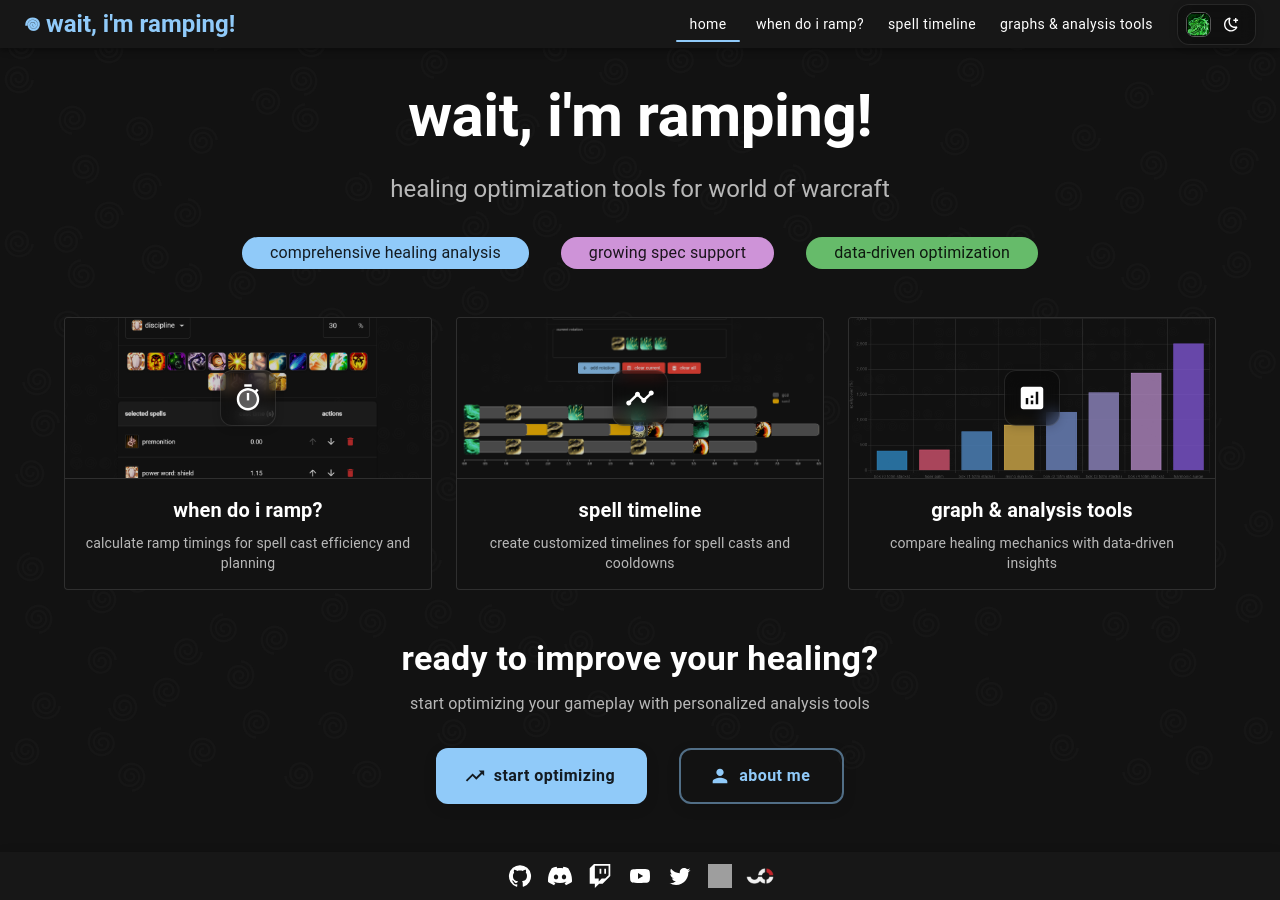
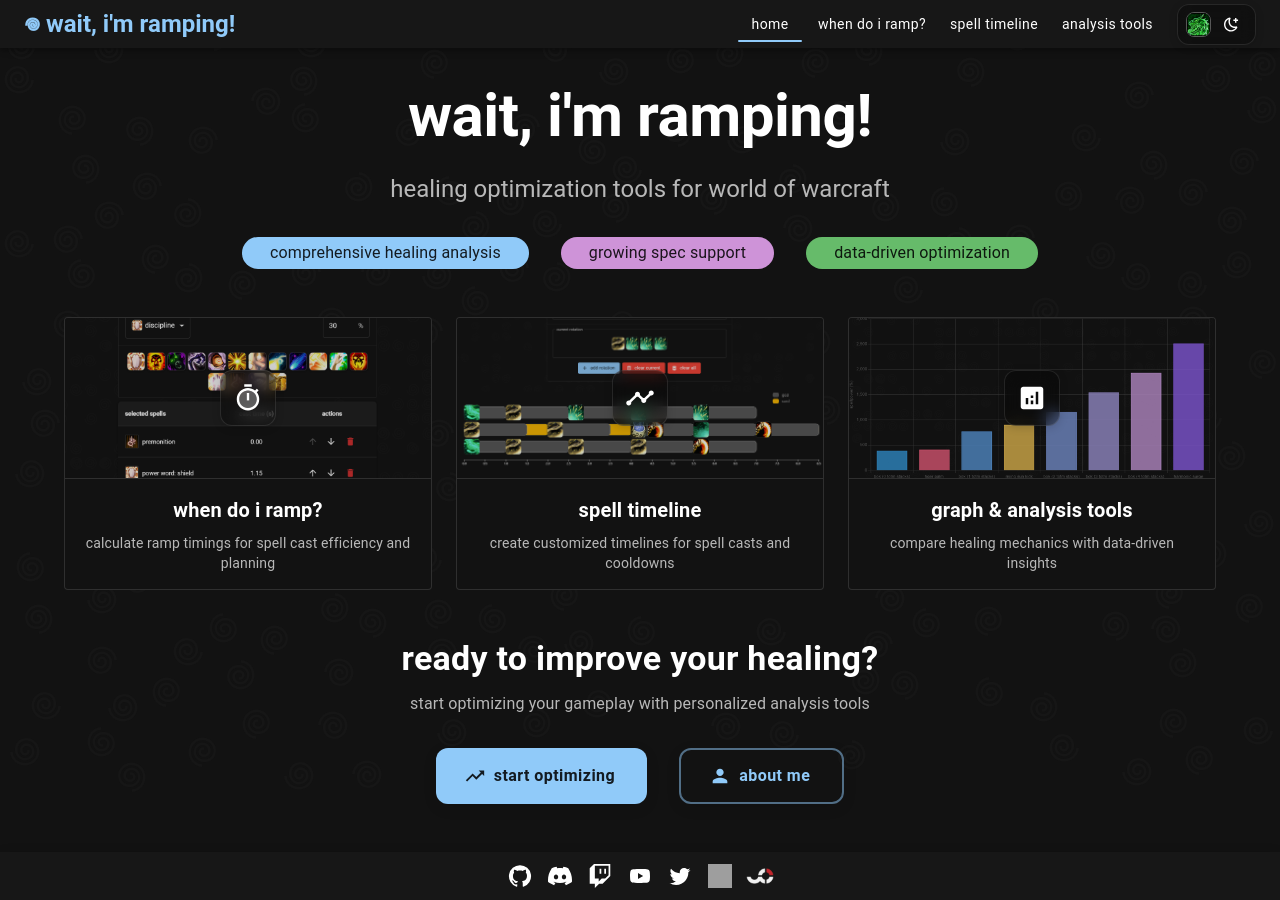
Before and after one commit to lolswirl/wait-im-ramping, a React (Create React App) app: page / in a window 1280 px wide. Built offline with nearby package versions, Linux system fonts and the light colour scheme; grey boxes are pictures that could not be loaded; the HTML template or start-up script is replaced by a standard one.

Commit message:
change keyword from graphs to analysis (#18)

```diff
--- a/src/App.tsx
+++ b/src/App.tsx
@@ -15,7 +15,7 @@ import tileTransparent from "./assets/tile_transparent.png";
 import tileInverted from "./assets/tile_inverted.png";
 
 import { useThemeContext } from './context/ThemeContext.tsx';
-import { graphPages } from "./pages/graphs/GraphPages.tsx";
+import { analysisPages } from "./pages/analysis/AnalysisPages.tsx";
 import MissingIcons from "./components/MissingIcons/MissingIcons.tsx";
 
 function App() {
@@ -46,7 +46,7 @@ function App() {
                 <Route path="/when-do-i-ramp" element={<WhenDoIRamp />} />
                 <Route path="/timeline" element={<Timeline />} />
                 <Route path="/missing" element={<MissingIcons />} />
-                {graphPages.map(({ path, element }) => (
+                {analysisPages.map(({ path, element }) => (
                   <Route key={path} path={path} element={element} />
                 ))}
               </Routes>
--- a/src/components/AppBar/AppBar.tsx
+++ b/src/components/AppBar/AppBar.tsx
@@ -47,7 +47,7 @@ const pages = [
     { label: "Home", path: "/" },
     { label: "When do I ramp?", path: "/when-do-i-ramp" },
     { label: "Spell Timeline", path: "/timeline" },
-    { label: "Graphs & Analysis Tools", path: "/graphs" },
+    { label: "Analysis Tools", path: "/analysis" },
 ];
 
 function ResponsiveAppBar() {
@@ -101,8 +101,8 @@ function ResponsiveAppBar() {
             {/* mobile nav */}
             <List sx={{ px: 1, py: 2 }}>
                 {pages.map(({ label, path }) => {
-                    const isActive = path === "/graphs"
-                        ? location.pathname.startsWith("/graphs")
+                    const isActive = path === "/analysis"
+                        ? location.pathname.startsWith("/analysis")
                         : location.pathname === path;
 
                     return (
@@ -259,8 +259,8 @@ function ResponsiveAppBar() {
                         {/* desktop navigation */}
                         <Box sx={{ display: { xs: "none", md: "flex" }, alignItems: "center", gap: 1 }}>
                             {pages.map(({ label, path }) => {
-                                const isActive = path === "/graphs"
-                                    ? location.pathname.startsWith("/graphs")
+                                const isActive = path === "/analysis"
+                                    ? location.pathname.startsWith("/analysis")
                                     : location.pathname === path;
 
                                 return (
--- a/src/pages/graphs/Graphs.tsx
+++ b/src/pages/Analysis.tsx
@@ -10,41 +10,68 @@ import {
     Grid,
 } from "@mui/material";
 import { useNavigate } from "react-router-dom";
-import { graphPages } from "./GraphPages.tsx";
-import { getCapsMode, GetTitle } from "../../util/stringManipulation.tsx";
-import PageTitle from "../../components/PageTitle/PageTitle.tsx";
+import { analysisPages, AnalysisPage } from "./analysis/AnalysisPages.tsx";
+import { getCapsMode, GetTitle } from "../util/stringManipulation.tsx";
+import PageTitle from "../components/PageTitle/PageTitle.tsx";
 
-const title = "Graphs & Analysis Tools";
+import WhenDoIRamp from "./WhenDoIRamp.tsx";
+import Timeline from "./Timeline.tsx"
+import wdirPreview from '../assets/previews/when-do-i-ramp.png';
+import spellTimelinePreview from '../assets/previews/timeline.png';
 
-const Graphs = () => {
+const title = "Analysis Tools";
+
+const Analysis = () => {
     const navigate = useNavigate();
     const [selectedTags, setSelectedTags] = useState<string[]>([]);
 
-    const filteredGraphPages = graphPages.filter(
-        (graph) => graph.label.toLowerCase() !== "graphs"
+    const pages: AnalysisPage[] = [
+        ...analysisPages,
+        {
+            label: "When Do I Ramp?",
+            path: "/when-do-i-ramp",
+            element: <WhenDoIRamp />,
+            preview: wdirPreview,
+            description: "Calculate ramp timings for spell cast efficiency and planning",
+            tags: ["Healing", "Damage", "Rotation"],
+            createdDate: "2025-02-28"
+        },
+        {
+            label: "Spell Timeline",
+            path: "/timeline",
+            element: <Timeline />,
+            preview: spellTimelinePreview,
+            description: "Create customized timelines for spell casts and cooldowns",
+            tags: ["Healing", "Damage", "Rotation"],
+            createdDate: "2025-03-10"
+        },
+    ];
+
+    const filteredAnalysisPages = pages.filter(
+        (tool) => tool.label.toLowerCase() !== "analysis"
     );
 
     const allTags = useMemo(() => {
         const tags = new Set<string>();
-        filteredGraphPages.forEach(graph => {
-            graph.tags.forEach(tag => tags.add(tag));
+        filteredAnalysisPages.forEach(tool => {
+            tool.tags.forEach(tag => tags.add(tag));
         });
         return Array.from(tags).sort((a, b) => a.toLowerCase().localeCompare(b.toLowerCase()));
-    }, [filteredGraphPages]);
+    }, [filteredAnalysisPages]);
 
     const displayedPages = useMemo(() => {
-        let filtered = filteredGraphPages;
+        let filtered = filteredAnalysisPages;
 
         if (selectedTags.length > 0) {
-            filtered = filtered.filter(graph =>
-                selectedTags.every(selectedTag => graph.tags.includes(selectedTag))
+            filtered = filtered.filter(tool =>
+                selectedTags.every(selectedTag => tool.tags.includes(selectedTag))
             );
         }
 
         return filtered.sort((a, b) =>
             new Date(b.createdDate).getTime() - new Date(a.createdDate).getTime()
         );
-    }, [filteredGraphPages, selectedTags]);
+    }, [filteredAnalysisPages, selectedTags]);
 
     const handleTagToggle = (tag: string) => {
         setSelectedTags(prev =>
@@ -106,7 +133,7 @@ const Graphs = () => {
                     {selectedTags.length > 0 && (
                         <>
                             <Typography variant="caption" color="text.secondary" sx={{ ml: 1 }}>
-                                {GetTitle(`${displayedPages.length} of ${filteredGraphPages.length} tools`)}
+                                {GetTitle(`${displayedPages.length} of ${filteredAnalysisPages.length} tools`)}
                             </Typography>
                             <Chip
                                 label={GetTitle(`Clear (${selectedTags.length})`)}
@@ -122,10 +149,10 @@ const Graphs = () => {
             </Box>
 
             <Grid container spacing={3}>
-                {displayedPages.map((graph) => {
+                {displayedPages.map((tool) => {
 
                     return (
-                        <Grid item xs={12} sm={6} md={4} key={graph.path}>
+                        <Grid item xs={12} sm={6} md={4} key={tool.path}>
                             <Card
                                 variant="outlined"
                                 sx={{
@@ -141,7 +168,7 @@ const Graphs = () => {
                                 }}
                             >
                                 <CardActionArea
-                                    onClick={() => navigate(graph.path)}
+                                    onClick={() => navigate(tool.path)}
                                     sx={{ height: '100%', display: 'flex', flexDirection: 'column', alignItems: 'stretch' }}
                                 >
                                     <Box
@@ -159,7 +186,7 @@ const Graphs = () => {
                                         <Box sx={{
                                             position: 'absolute',
                                             inset: 0,
-                                            backgroundImage: `url(${graph.preview})`,
+                                            backgroundImage: `url(${tool.preview})`,
                                             backgroundSize: 'cover',
                                             backgroundPosition: 'center',
                                             opacity: 0.8,
@@ -183,7 +210,7 @@ const Graphs = () => {
                                             boxShadow: '0 2px 8px rgba(0,0,0,0.15)',
                                             border: '1px solid rgba(255,255,255,0.1)'
                                         }}>
-                                            {formatDate(graph.createdDate)}
+                                            {formatDate(tool.createdDate)}
                                         </Box>
                                     </Box>
 
@@ -202,7 +229,7 @@ const Graphs = () => {
                                                 lineHeight: 1.3
                                             }}
                                         >
-                                            {GetTitle(graph.label)}
+                                            {GetTitle(tool.label)}
                                         </Typography>
 
                                         <Typography
@@ -218,11 +245,11 @@ const Graphs = () => {
                                                 flexGrow: 1
                                             }}
                                         >
-                                            {GetTitle(graph.description)}
+                                            {GetTitle(tool.description)}
                                         </Typography>
 
                                         <Box sx={{ display: 'flex', gap: 0.5, flexWrap: 'wrap', mt: 'auto' }}>
-                                            {graph.tags.sort((a, b) => a.toLowerCase().localeCompare(b.toLowerCase())).map((tag) => (
+                                            {tool.tags.sort((a, b) => a.toLowerCase().localeCompare(b.toLowerCase())).map((tag) => (
                                                 <Chip
                                                     key={tag}
                                                     label={GetTitle(tag)}
@@ -258,4 +285,4 @@ const Graphs = () => {
     );
 };
 
-export default Graphs;
+export default Analysis;
--- a/src/pages/graphs/GraphPages.tsx
+++ b/src/pages/analysis/AnalysisPages.tsx
@@ -1,4 +1,4 @@
-import Graphs from "./Graphs.tsx";
+import Analysis from "../Analysis.tsx";
 import AbsorbVsDRCompare from "./AbsorbVsDRCompare.tsx";
 import SheilunVSJadeEmpowerment from "./SheilunVSJadeEmpowerment.tsx";
 import JadeEmpowermentVsDocJ from "./JadeEmpowermentVsDocJ.tsx";
@@ -14,7 +14,7 @@ import jadeEmpowermentDocjPreview from '../../assets/previews/jade-empowerment-d
 import stSpinningPreview from '../../assets/previews/st-spinning.png';
 import harmonicSurgePreview from '../../assets/previews/harmonic-surge.png';
 
-export interface GraphPage {
+export interface AnalysisPage {
   label: string;
   path: string;
   element: React.ReactElement;
@@ -24,11 +24,11 @@ export interface GraphPage {
   createdDate: string;
 }
 
-export const graphPages: GraphPage[] = [
+export const analysisPages: AnalysisPage[] = [
   {
-    label: "Graphs",
-    path: "/graphs",
-    element: <Graphs />,
+    label: "Analysis",
+    path: "/analysis",
+    element: <Analysis />,
     preview: "",
     description: "",
     tags: [],
@@ -36,7 +36,7 @@ export const graphPages: GraphPage[] = [
   },
   {
     label: "Absorb vs. Damage Reduction",
-    path: "/graphs/external-comparison",
+    path: "/analysis/external-comparison",
     element: <AbsorbVsDRCompare />,
     preview: externalComparisonPreview,
     description: "Compare the effectiveness of Damage Reduction to find how damage can scale past Absorbs",
@@ -45,7 +45,7 @@ export const graphPages: GraphPage[] = [
   },
   {
     label: "Sheilun's Gift vs. Jade Empowerment",
-    path: "/graphs/jade-empowerment-sheiluns",
+    path: "/analysis/jade-empowerment-sheiluns",
     element: <SheilunVSJadeEmpowerment />,
     preview: jadeEmpowermentSheilunsPreview,
     description: "Analyze the spellpower differences between Sheilun's Gift's stacks and Jade Empowerment's chaining",
@@ -54,7 +54,7 @@ export const graphPages: GraphPage[] = [
   },
   {
     label: "Jade Empowerment vs. Dance of Chi-Ji",
-    path: "/graphs/jade-empowerment-docj",
+    path: "/analysis/jade-empowerment-docj",
     element: <JadeEmpowermentVsDocJ />,
     preview: jadeEmpowermentDocjPreview,
     description: "Compare the spellpower output of Jade Empowerment and Dance of Chi-Ji on different target counts",
@@ -63,7 +63,7 @@ export const graphPages: GraphPage[] = [
   },
   {
     label: "Single Target Rotation vs. Spinning Crane Kick",
-    path: "/graphs/st-spinning",
+    path: "/analysis/st-spinning",
     element: <STvsSCK />,
     preview: stSpinningPreview,
     description: "Evaluate simulated single target rotation damage output compared to Spinning Crane Kick",
@@ -72,7 +72,7 @@ export const graphPages: GraphPage[] = [
   },
   {
     label: "Harmonic Surge",
-    path: "/graphs/harmonic-surge",
+    path: "/analysis/harmonic-surge",
     element: <HarmonicSurge />,
     preview: harmonicSurgePreview,
     description: "Analyze Harmonic Surge's spellpower output compared to the other Ancient Teachings abilities",
@@ -81,7 +81,7 @@ export const graphPages: GraphPage[] = [
   },
   {
     label: "Rising Sun Kick Resets",
-    path: "/graphs/rising-sun-kick-resets",
+    path: "/analysis/rising-sun-kick-resets",
     element: <RisingSunKickResets />,
     preview: risingStunKickPreview,
     description: "Find the probabilities of Rising Sun Kick resets based on various input rotations",
```
Also changed, not shown: src/pages/Home.tsx (+4 -4 lines), src/pages/analysis/AbsorbVsDRCompare.tsx (renamed from src/pages/graphs/AbsorbVsDRCompare.tsx), src/pages/analysis/HarmonicSurge.tsx (renamed from src/pages/graphs/HarmonicSurge.tsx), src/pages/analysis/JadeEmpowermentVsDocJ.tsx (renamed from src/pages/graphs/JadeEmpowermentVsDocJ.tsx), src/pages/analysis/RisingSunKickResets.tsx (renamed from src/pages/graphs/RisingSunKickResets.tsx), src/pages/analysis/STvsSCK.tsx (renamed from src/pages/graphs/STvsSCK.tsx), src/pages/analysis/SheilunVSJadeEmpowerment.tsx (renamed from src/pages/graphs/SheilunVSJadeEmpowerment.tsx).
